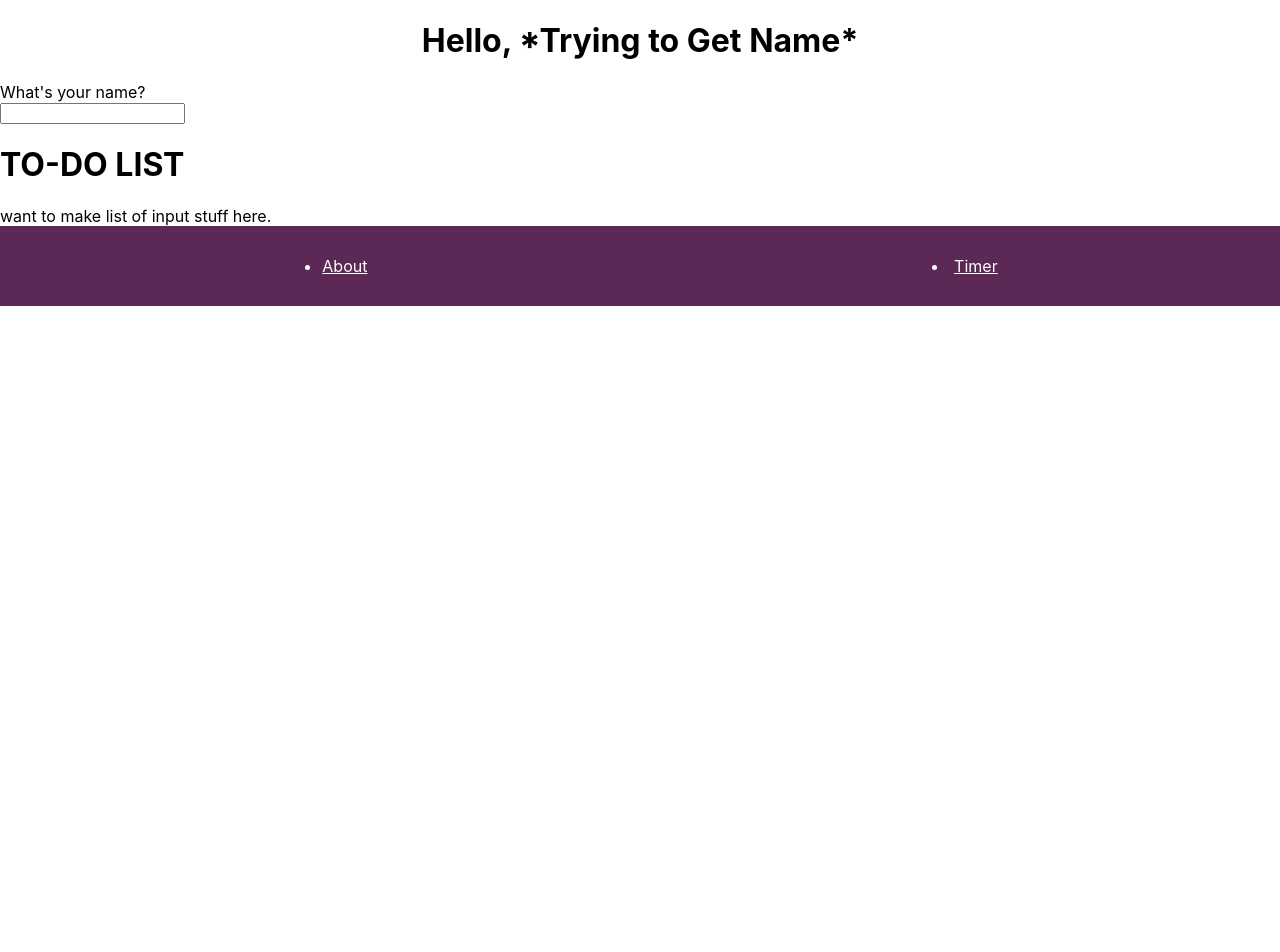
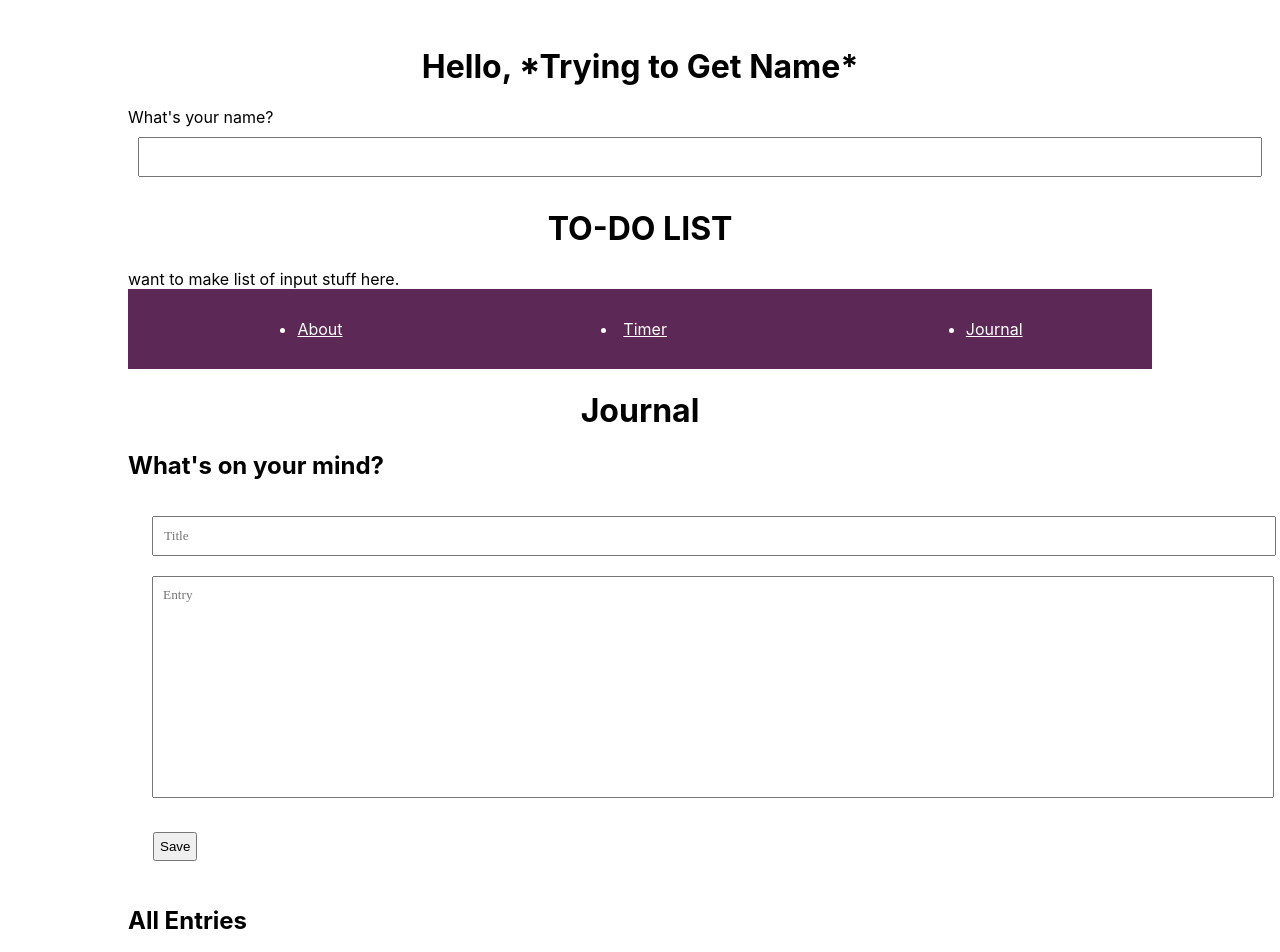
Before and after one commit to jadaharrison/WicsTechProject, a React (Create React App) app: page /journal.js in a window 1280 px wide. Shown: the top 952 px of the page. Before the commit the page ends 800 px from the top, so only its background shows below. Built offline with nearby package versions, Linux system fonts and the light colour scheme.

Commit message:
added journal

```diff
--- a/src/App.js
+++ b/src/App.js
@@ -2,6 +2,7 @@ import React, { Component } from 'react'
 import Nav from "./Nav";
 import About from "./About";
 import Timer from "./Timer";
+import Journal from "./journal.js"
 import {BrowserRouter as Router, Switch, Route} from 'react-router-dom';
 import HomePage from "./HomePage";
 import "./App.css";
@@ -19,8 +20,13 @@ class App extends Component{
         </Switch>
 
         <Switch>
-      <Route path= "/timer" exact component = {Timer} />
-      </Switch>
+        <Route path= "/timer" exact component = {Timer} />
+        </Switch>
+
+        <Switch>
+        <Route path= "/journal.js" exact component = {Journal} />
+        </Switch>
+
         </Router>
 
       </div>
--- a/src/Nav.js
+++ b/src/Nav.js
@@ -20,6 +20,13 @@ function Nav() {
             <li>Timer</li>
           </Link>
         </u1>
+
+        <ul>
+          <Link style = {navStyle} to= '/journal.js'>
+            <li>Journal</li>
+            </Link>
+        </ul>
+
     </nav>
   );
 }
--- /dev/null
+++ b/src/journal.css
@@ -0,0 +1,49 @@
+
+body {
+    padding-top: 2%;
+    padding-bottom: 2%;
+    padding-left: 10%;
+    padding-right: 10%;
+}
+
+h1 {
+    text-align: center;
+}
+
+fieldset {
+    border: none;
+}
+
+input, textarea {
+    padding: 10px;
+    margin: 10px;
+    font-family: 'system font';
+    width: 1100px;
+}
+
+textarea {
+    height: 200px;
+    resize: none;
+}
+
+button {
+    padding: 5px;
+    margin-top: 10px;
+    margin-left: 10px;
+    margin-bottom: 50px;
+}
+
+button.submit {
+    margin-left: 25px;
+    margin-bottom: 25px;
+}
+
+.singleEntry {
+    /* background-color: #E3E3E3;
+    padding: 15px; */
+    margin-bottom: 50px;
+}
+
+h3{
+    margin: 0px;
+}
--- a/src/journal.js
+++ b/src/journal.js
@@ -1,4 +1,5 @@
 import React, {useState, useRef} from 'react';
+import './journal.css'
 
 function Journal() {
     return (
```
